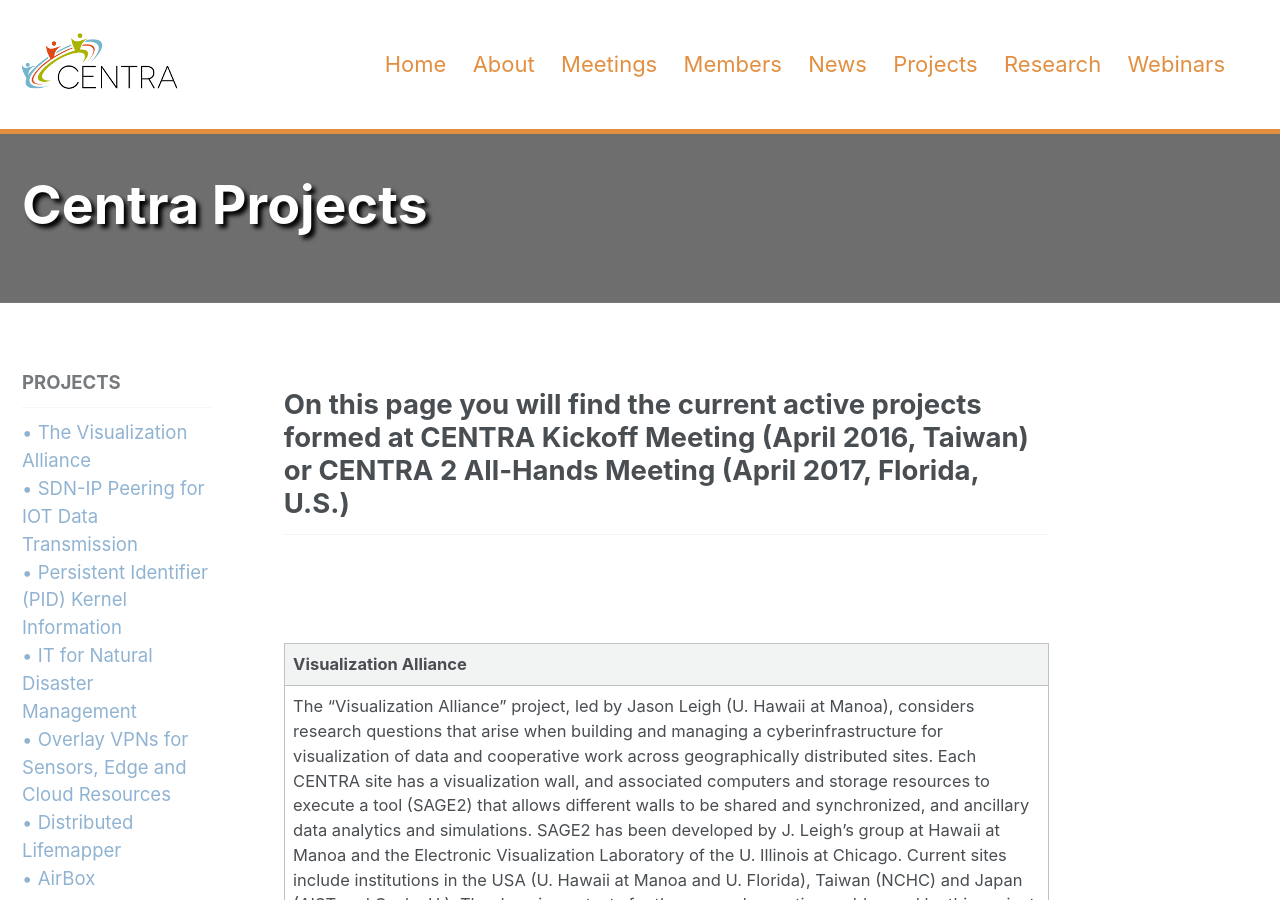
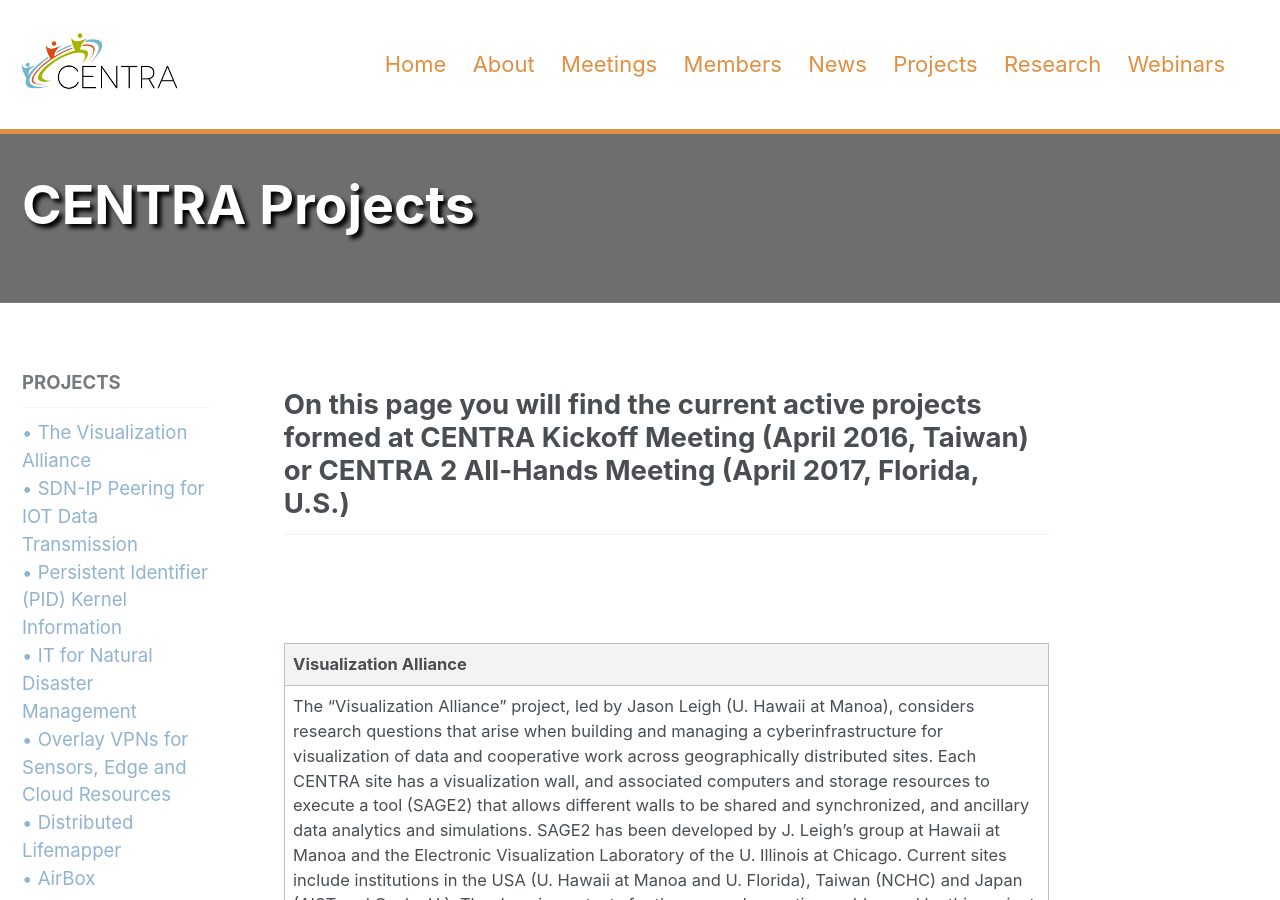
Before and after one commit to gshong1/globacentra.github.io, a Jekyll site: the page built from _pages/projects.md, in a window 1280 px wide and 900 px high. Built offline with Jekyll 4.4.1, drawn with Linux system fonts in a browser that asks for light colours; nearby versions of some CDN libraries.

```diff
--- a/_pages/projects.md
+++ b/_pages/projects.md
@@ -1,7 +1,7 @@
 ---
 layout: single
 permalink: /projects/
-title: Centra Projects
+title: CENTRA Projects
 header:
   overlay_color: "#000"
   overlay_filter: "0.3"
```
